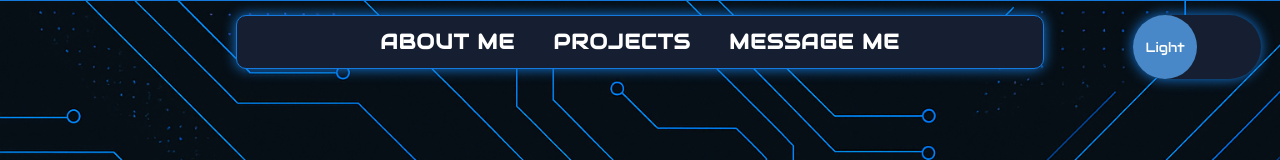
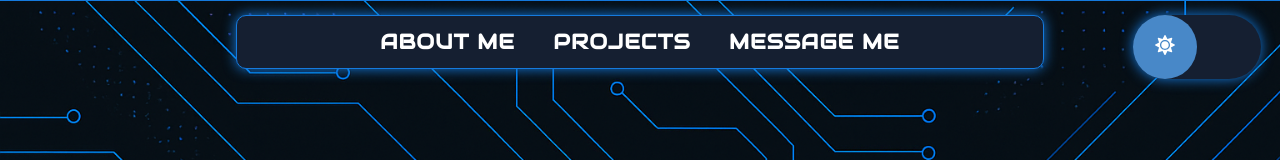
Before and after one commit to alberto-sclocchi/portfolio-website-client, a React (Create React App) app: page / in a window 1280 px wide. Shown: the top 160 px of the page. Built offline with nearby package versions, Linux system fonts and the light colour scheme.

Commit message:
add react-icons for dark and light mode switch

```diff
--- a/package.json
+++ b/package.json
@@ -10,7 +10,9 @@
     "motion": "^12.23.12",
     "react": "^18.3.1",
     "react-dom": "^18.3.1",
+    "react-favicon": "^2.0.7",
     "react-github-calendar": "^4.5.7",
+    "react-icons": "^5.5.0",
     "react-router-dom": "^6.23.1",
     "react-router-hash-link": "^2.4.3",
     "react-scripts": "5.0.1",
--- a/src/App.css
+++ b/src/App.css
@@ -836,6 +836,16 @@ nav{
  background-color: #151f31;
 }
 
+.dark-mode-icon{
+  width: 2vw;
+  height: 2vh;
+}
+
+.light-mode-icon{
+  width: 2.5vw;
+  height: 2.5vh;
+}
+
 
 @media only screen and (max-width: 900px) {
 
--- a/src/components/core/DarkMode.jsx
+++ b/src/components/core/DarkMode.jsx
@@ -1,3 +1,4 @@
+import { FaMoon, FaSun } from 'react-icons/fa';
 export default function DarkMode({ isDarkMode, setIsDarkMode }) {
   const handleClick= () => {
       setIsDarkMode(!isDarkMode);
@@ -6,7 +7,7 @@ export default function DarkMode({ isDarkMode, setIsDarkMode }) {
 
   return (
     <div className={`dark-mode-toggle ${!isDarkMode && "toggled-div"}`}>
-        <button onClick={handleClick} className={`toggle-button ${!isDarkMode && "toggled"}`}>{!!isDarkMode ? "Light" : "Dark"}</button>
+        <button onClick={handleClick} className={`toggle-button ${!isDarkMode && "toggled"}`}>{!!isDarkMode ? <FaSun className='light-mode-icon'/> : <FaMoon className='dark-mode-icon'/>}</button>
     </div>
   )
 }
```
Also changed, not shown: 1 other file (tests, documents, lock files or other folders).
